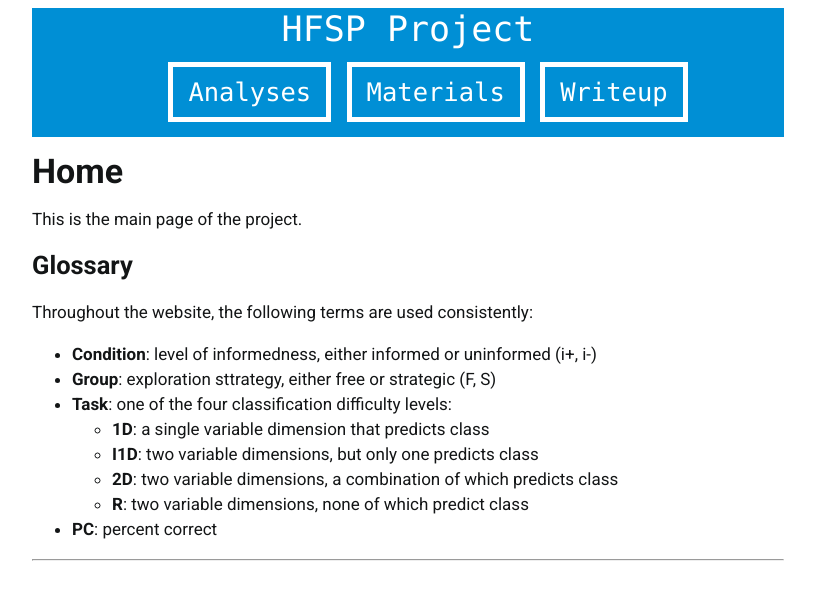
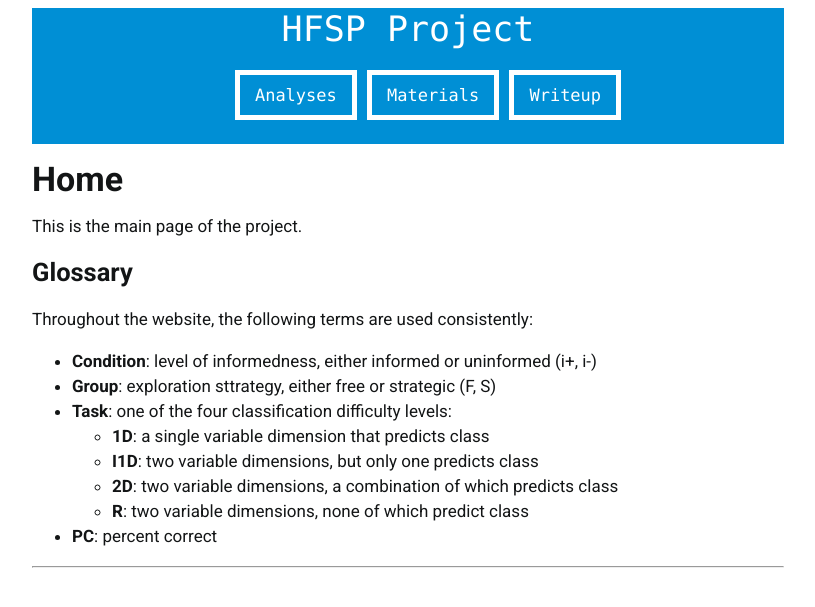
Before and after one commit to alex-ten/HFSP, a Jekyll site: the page built from index.html, in a window 1280 px wide. Shown: the top 607 px of the page, without its empty margins (232-1047 px from the left). Built offline with Jekyll 4.4.1, drawn with Linux system fonts in a browser that asks for light colours; nearby versions of some CDN libraries.

Commit message:
Really fix overlapping buttons

```diff
--- a/css/common.css
+++ b/css/common.css
@@ -42,8 +42,8 @@
     color: white;
     text-decoration: none;
     box-sizing: content-box;
-    width: 500px;
-    height: ;
+    width: auto;
+    height: auto;
     padding: 10px 15px 10px 15px;
     border: 5px solid white;
 }
@@ -60,7 +60,8 @@
 }
 .nav > li {
     display: inline-block;
-    Smargin: 18px 0 18px 0;
+    margin: 18px 0 18px 0;
+  }
 }
 .nav-top {
     font-size: 1.5rem;
```
